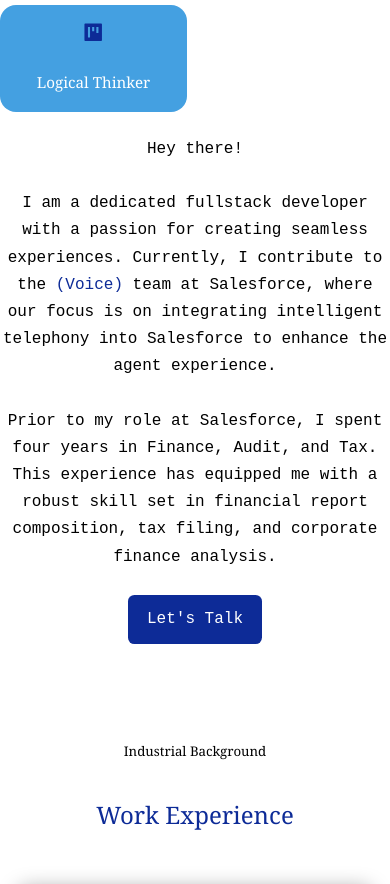
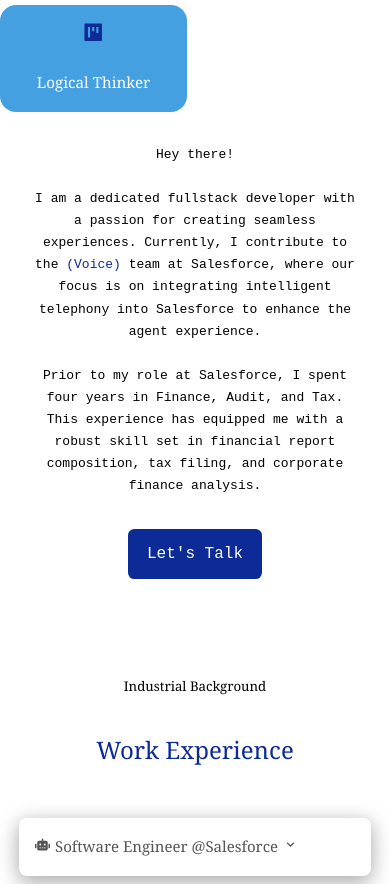
Before and after one commit to Natalie-Lee/personalwebsite, a React (Create React App) app: page / in a window 390 px wide. Shown: the part 860-1744 px from the top of the page. Built offline with nearby package versions, Linux system fonts and the light colour scheme.

Commit message:
adjust font size in about

```diff
--- a/src/components/about/about.css
+++ b/src/components/about/about.css
@@ -80,8 +80,10 @@
         margin: 2rem auto 4rem;
     }
     .about__content p {
-        margin: 1rem 0 1.5rem;
+        margin: 1rem;
+        padding: 1rem;
         color: var(--color-black);
+        font-size: small;
     }
 }
 
@@ -99,6 +101,8 @@
         text-align: center;
     }
     .about__content p {
-        margin: 1.5rem 0;
+        margin: 1rem;
+        padding: 1rem;
+        font-size: small;
     }
 }
```
